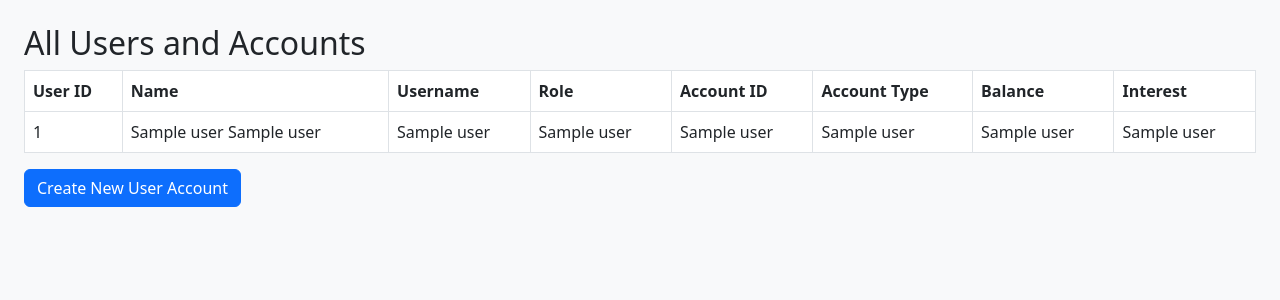
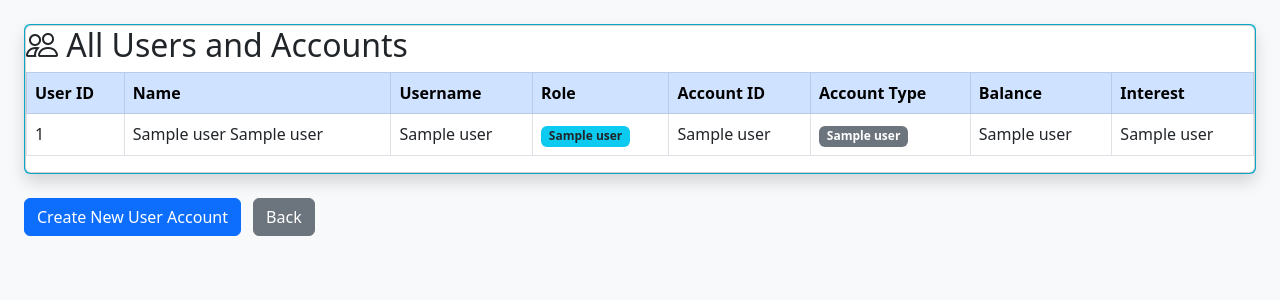
Before and after one commit to salierismuse/pythonbank, a Flask app: template templates/employee_home.html in a window 1280 px wide. Shown: the top 300 px of the page. Run offline with Flask 3, Linux system fonts and the light colour scheme; the template is opened without the code that fills it: most values are stand-ins (such as "Sample title", 1, 10 or a date in 2020).

Commit message:
added in back buttons on most pages, in addition to cleaning up and making the employee page look a little prettier

```diff
--- a/templates/create_account.html
+++ b/templates/create_account.html
@@ -73,7 +73,7 @@
                         </form>
                     </div>
                     <div class="card-footer text-center">
-                        <a href="/" class="text-decoration-none">← Back to Home</a>
+                        <button type="button" class ="btn btn-secondary" onclick="window.history.back();">Back</button>
                     </div>
                 </div>
             </div>
--- a/templates/employee_home.html
+++ b/templates/employee_home.html
@@ -3,12 +3,16 @@
 <head>
     <title> Employee Home</title>
     <link href="https://cdn.jsdelivr.net/npm/bootstrap@5.3.0/dist/css/bootstrap.min.css" rel="stylesheet">
+    <link rel="stylesheet" href="https://cdn.jsdelivr.net/npm/bootstrap-icons@1.10.5/font/bootstrap-icons.css">
 </head>
 
 <body class="bg-light p-4">
-    <h2> All Users and Accounts</h2>
-    <table class="table table-bordered table-hover">
-        <thead>
+    <div class="card shadow mb-4 bg-info">
+        <div class="card body">
+
+            <h2><i class="bi bi-people"></i> All Users and Accounts</h2>
+            <table class="table table-bordered table-hover table-responsive">
+                <thead class="table-primary">
                     <tr>
                         <th>User ID</th>
                         <th>Name</th>
@@ -26,9 +30,10 @@
                         <td>{{ u[0] }}</td>
                         <td>{{ u[1] }} {{ u[2] }}</td>
                         <td>{{ u[3] }}</td>
-                <td>{{ u[4] }}</td>
+                        <td><span class="badge bg-info text-dark">{{ u[4] }}</span></td>
+
                         <td>{{ u[5] }}</td>
-                <td>{{ u[7] }}</td>
+                        <td><span class="badge bg-secondary">{{ u[7] }}</span></td>
                         <td>{{ u[6] }}</td>
                         <td>{{ u[8] }}</td>
                     </tr>
@@ -36,7 +41,11 @@
                 </tbody>
 
             </table>
+
+        </div>
+    </div>
     <a href="/create_account" class="btn btn-primary">Create New User Account</a>
+    <button type="button" class="btn btn-secondary ms-2" onclick="window.history.back();">Back</button>
 </body>
 </html>
 
--- a/templates/user_account.html
+++ b/templates/user_account.html
@@ -52,6 +52,7 @@
         {% else %}
         <p class="text-muted">No transactions to display.</p>
         {% endif %}
+    <button type="button" class="btn btn-secondary" onclick="window.history.back();">Back</button>
     </div>
 
 </div>
--- a/templates/user_bank.html
+++ b/templates/user_bank.html
@@ -2,8 +2,10 @@
 <html>
 <head>
     <title>Flask Bank</title>
+    <link href="https://cdn.jsdelivr.net/npm/bootstrap@5.3.0/dist/css/bootstrap.min.css" rel="stylesheet">
 </head>
 <body>
+        <div>
         <p>Hey</p>
         <h1>Python Bank!</h1>
         <p> Hello {{name}} </p>
@@ -19,5 +21,7 @@
             <button type="submit">transactions</button>
         </form>
         <p> {{saving_bal}} </p>
+        <button type="button" class="btn btn-primary" onclick="window.history.back();">Back</button>
+    </div>
 </body>
 </html>
```
Lines whose indentation alone changed are shown as unchanged.
